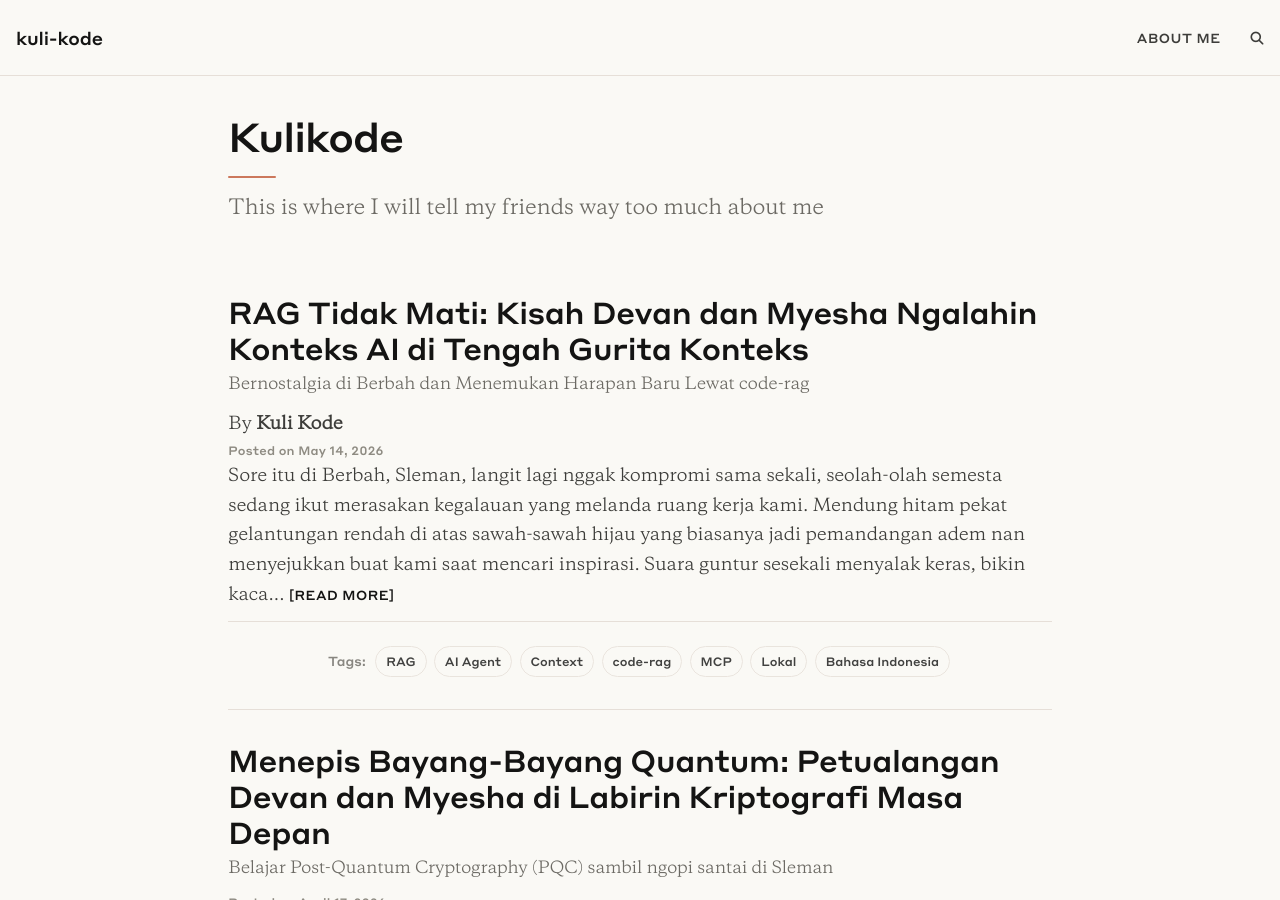
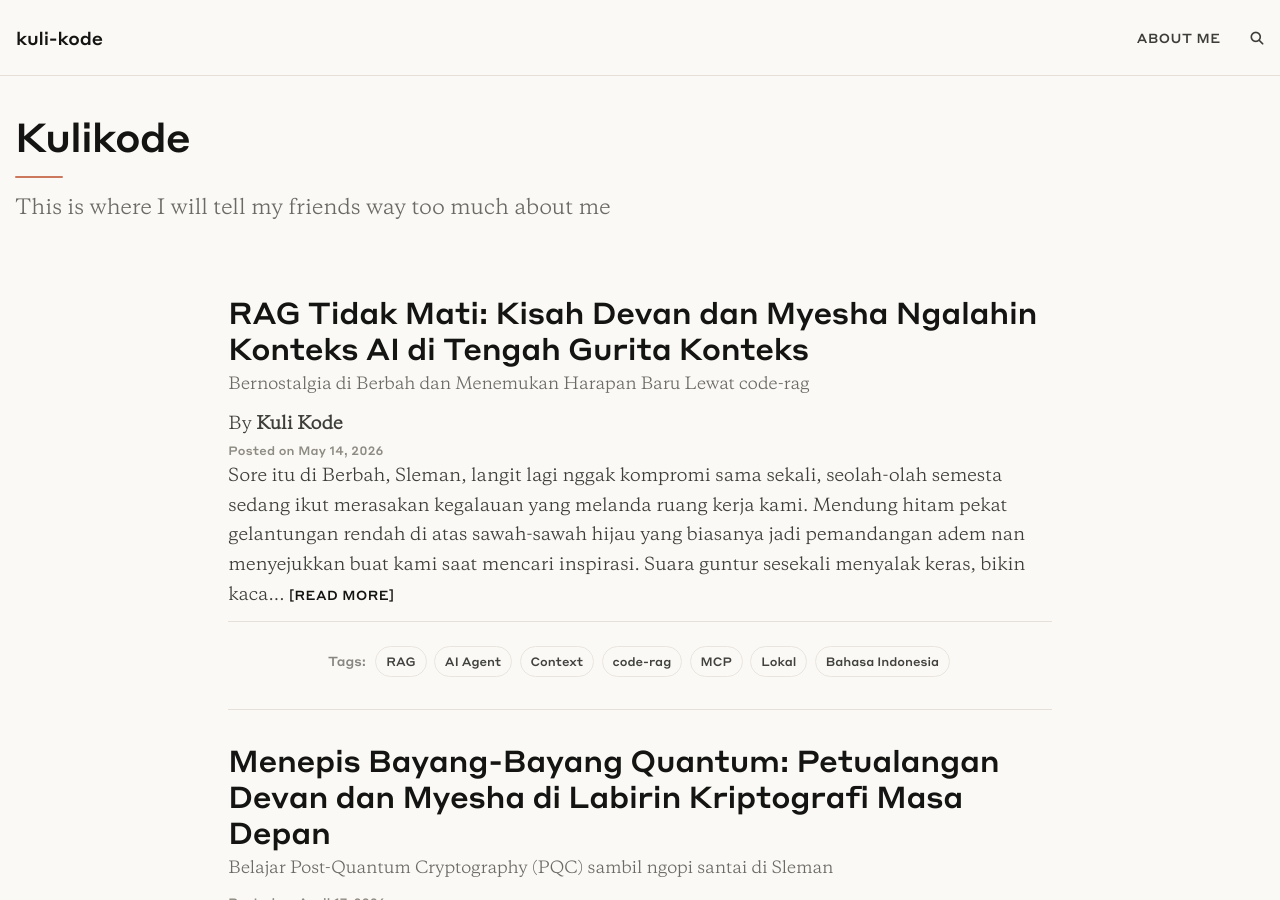
Before and after one commit to khairu-aqsara/khairu-aqsara.github.io, a Jekyll site: the page built from index.html, in a window 1280 px wide and 900 px high. Built offline with Jekyll 4.4.1, drawn with Linux system fonts in a browser that asks for light colours; the list of posts is cut into pages by our own code; comment, search, counter and statistics services are not loaded.

Commit message:
Fix header title alignment

```diff
--- a/_includes/header.html
+++ b/_includes/header.html
@@ -21,7 +21,7 @@
   {% if page.cover-img or page.title %}
   <div class="container-md">
     <div class="row">
-      <div class="col-xl-9 offset-xl-2 col-lg-10">
+      <div class="col-xl-9 col-lg-10">
         <div class="{{ include.type }}-heading">
           <h1>{% if page.title %}{{ page.title | strip_html }}{% else %}<br/>{% endif %}</h1>
           {% if page.subtitle %}
```
